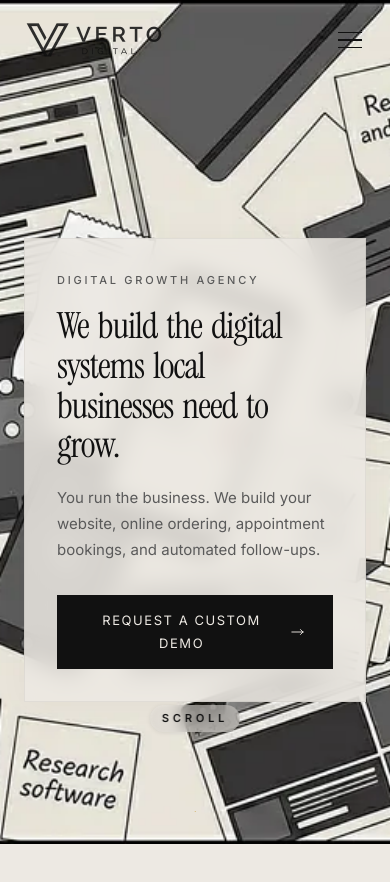
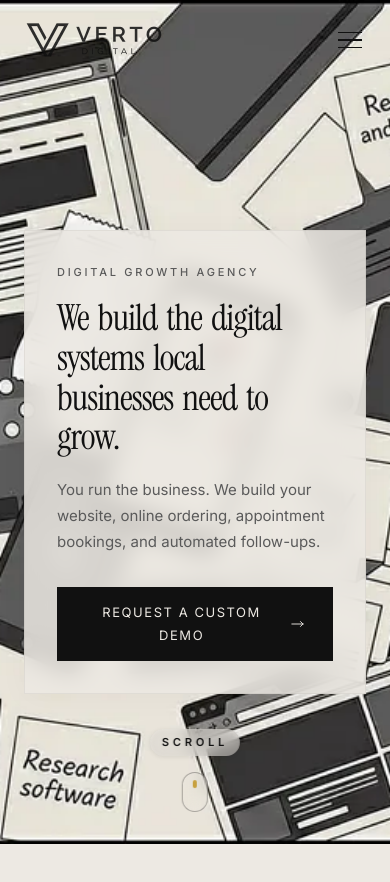
Before and after one commit to blackmangoo/verto-digital-site, a Next.js app: page / in a window 390 px wide. Shown: the top 882 px of the page. Built offline with nearby package versions, Linux system fonts and the light colour scheme.

Commit message:
style: apply iOS liquid glass navbar, pill scroll animation, and robust overlap prevention

```diff
--- a/src/components/Navbar.tsx
+++ b/src/components/Navbar.tsx
@@ -31,7 +31,7 @@ export default function Navbar() {
       <nav
         className={`fixed top-0 left-0 right-0 z-50 transition-all duration-500 ${
           scrolled
-            ? "bg-stone/90 backdrop-blur-md shadow-[0_1px_0_rgba(17,17,17,0.05)]"
+            ? "bg-stone/50 backdrop-blur-xl backdrop-saturate-150 border-b border-white/20 shadow-[0_4px_30px_rgba(0,0,0,0.05)]"
             : "bg-transparent"
         }`}
       >
--- a/src/components/sections/Hero.tsx
+++ b/src/components/sections/Hero.tsx
@@ -108,14 +108,15 @@ export default function Hero() {
         delay: 1,
       });
       gsap.fromTo(
-        ".scroll-line",
-        { yPercent: -100 },
+        ".scroll-wheel",
+        { y: 0, opacity: 1 },
         {
-          yPercent: 200,
+          y: 16,
+          opacity: 0,
           duration: 1.5,
-          ease: "circ.inOut",
+          ease: "power2.inOut",
           repeat: -1,
-          repeatDelay: 0.3,
+          repeatDelay: 0.1,
         }
       );
 
@@ -193,7 +194,7 @@ export default function Hero() {
         {/* Text overlay */}
         <div
           ref={overlayRef}
-          className="absolute inset-0 z-10 flex items-center pt-24 lg:pt-0"
+          className="absolute inset-x-0 bottom-0 top-20 z-10 flex items-center"
         >
           <div className="mx-auto max-w-[1400px] w-full px-6 lg:px-16">
             <div className="grid grid-cols-1 lg:grid-cols-[3fr_2fr] gap-12 items-center">
@@ -256,8 +257,8 @@ export default function Hero() {
             <span className="text-[11px] font-bold tracking-[0.35em] uppercase text-ink drop-shadow-sm bg-stone/50 px-3 py-1 rounded-full backdrop-blur-sm">
               Scroll
             </span>
-            <div className="w-px h-16 relative overflow-hidden flex flex-col justify-start">
-              <div className="scroll-line absolute top-0 left-0 w-full h-1/2 bg-umber" />
+            <div className="w-[26px] h-[40px] rounded-full border border-ink/30 flex justify-center pt-1.5 relative backdrop-blur-sm bg-stone/20">
+              <div className="scroll-wheel w-1 h-2 bg-umber rounded-full" />
             </div>
           </div>
         )}
```
